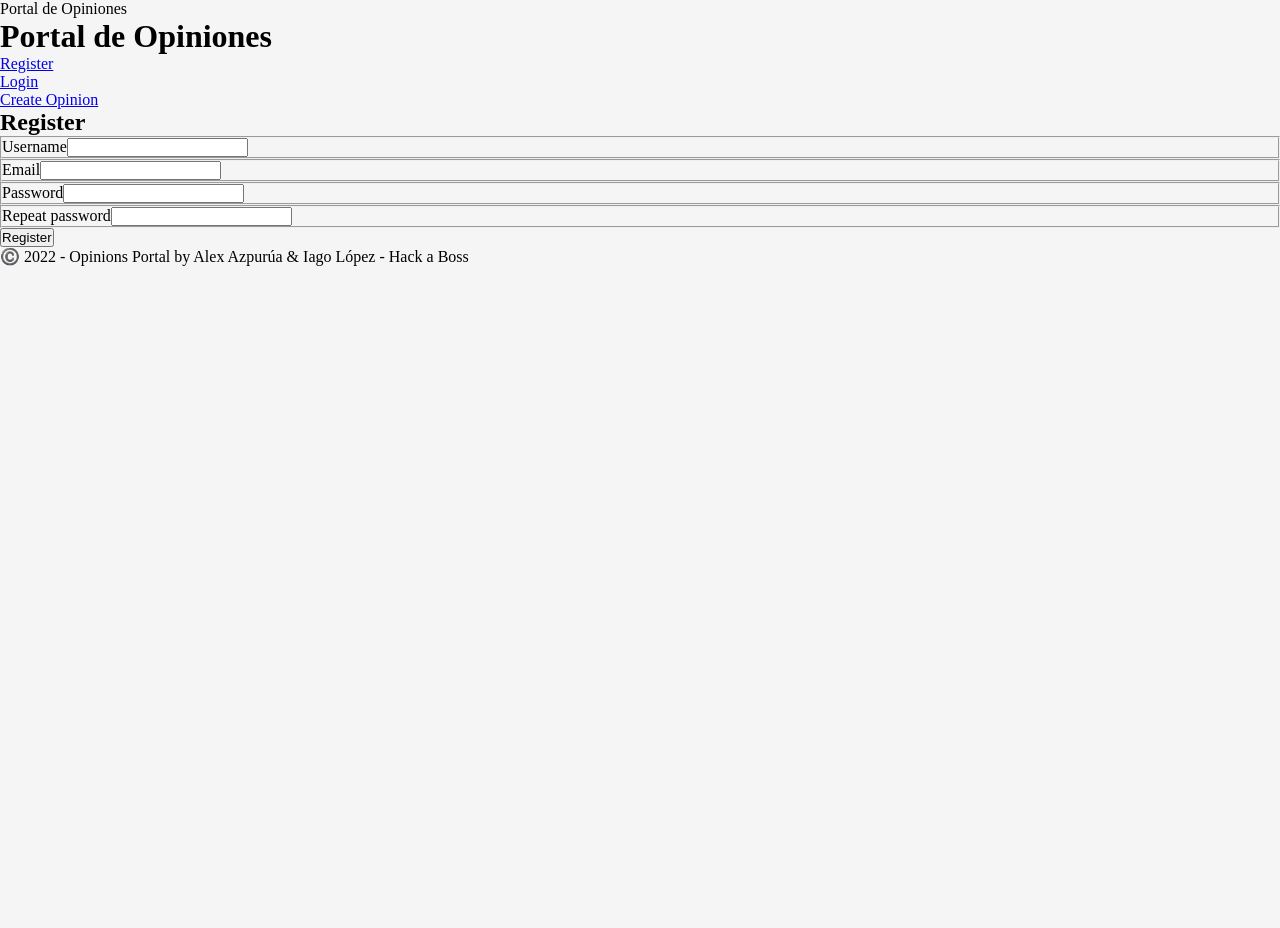
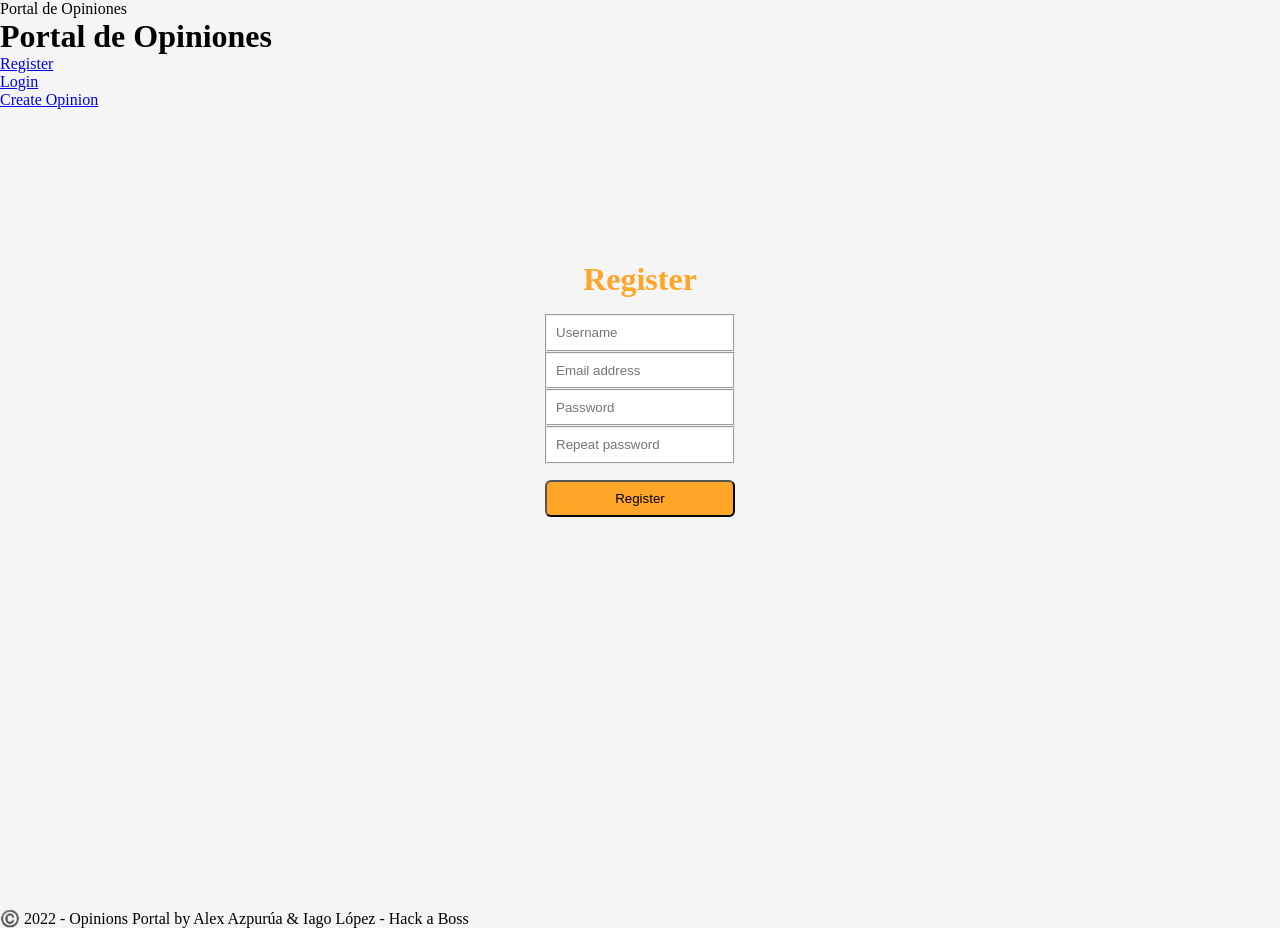
Before and after one commit to IagoLopezMera/hab_opinions_frontend, a React (Create React App) app: page /register in a window 1280 px wide. Before the commit the page ends 800 px from the top, so only its background shows below. Built offline with nearby package versions, Linux system fonts and the light colour scheme.

Commit message:
RegisterPage CSS

```diff
--- a/src/pages/RegisterPage.css
+++ b/src/pages/RegisterPage.css
@@ -0,0 +1,44 @@
+* {
+    margin: 0;
+    padding: 0;
+    box-sizing: border-box;
+  }
+
+  .Register-header{
+    color:#FFA629;
+    font-weight: 700;
+    font-size: 2rem;
+    margin-bottom: 1rem;
+  }
+
+  .Register-wrapper{
+    display:flex;
+    flex-direction: column;
+    justify-content: center;
+    align-items: center;
+    height:100vh
+  }
+  .Register-input{
+    background-color: white;
+    line-height: 2.5;
+    outline:none;
+    border:none;
+    color: #495057;
+    padding-left: 9px;
+  }
+  .Register-button{
+    margin:1rem 0rem 15rem 0rem;
+    border-radius: 6px;
+    padding:9px;
+    outline: none;
+    background-color: #FFA629;
+  }
+.Register-onsubmit-form{
+    display:flex;
+    flex-direction:column;
+}
+.Register-button:hover{
+    background-color: #ce7800;
+    transition: background-color 0.5s ease-in-out;
+
+}
--- a/src/pages/RegisterPage.js
+++ b/src/pages/RegisterPage.js
@@ -30,13 +30,15 @@ export const RegisterPage = () => {
     }
   };
   return (
-    <section>
-      <h1>Register</h1>
-      <form onSubmit={handleForm}>
+    <section className="Register-wrapper">
+      <h1 className= "Register-header">Register</h1>
+      <form onSubmit={handleForm} className="Register-onsubmit-form">
 
       <fieldset>
-          <label htmlFor="userName">Username</label>
+          <label htmlFor="userName"></label>
           <input
+            className="Register-input"
+            placeholder="Username"
             type="text"
             id="userName"
             name="userName"
@@ -47,8 +49,10 @@ export const RegisterPage = () => {
         </fieldset>
 
         <fieldset>
-          <label htmlFor="email">Email</label>
+          <label htmlFor="email"></label>
           <input
+            className="Register-input"
+            placeholder="Email address"
             type="email"
             id="email"
             name="email"
@@ -58,8 +62,10 @@ export const RegisterPage = () => {
           />
         </fieldset>
         <fieldset>
-          <label htmlFor="pass1">Password</label>
+          <label htmlFor="pass1"></label>
           <input
+            className="Register-input"
+            placeholder="Password"
             type="password"
             id="pass1"
             name="pass1"
@@ -69,8 +75,10 @@ export const RegisterPage = () => {
           />
         </fieldset>
         <fieldset>
-          <label htmlFor="pass2">Repeat password</label>
+          <label htmlFor="pass2"></label>
           <input
+            className="Register-input"
+            placeholder="Repeat password"
             type="password"
             id="pass2"
             name="pass2"
@@ -79,7 +87,7 @@ export const RegisterPage = () => {
             onChange={(e) => setPass2(e.target.value)}
           />
         </fieldset>
-        <button>Register</button>
+        <button className="Register-button">Register</button>
         {error ? <p>{error}</p> : null}
       </form>
     </section>
```
